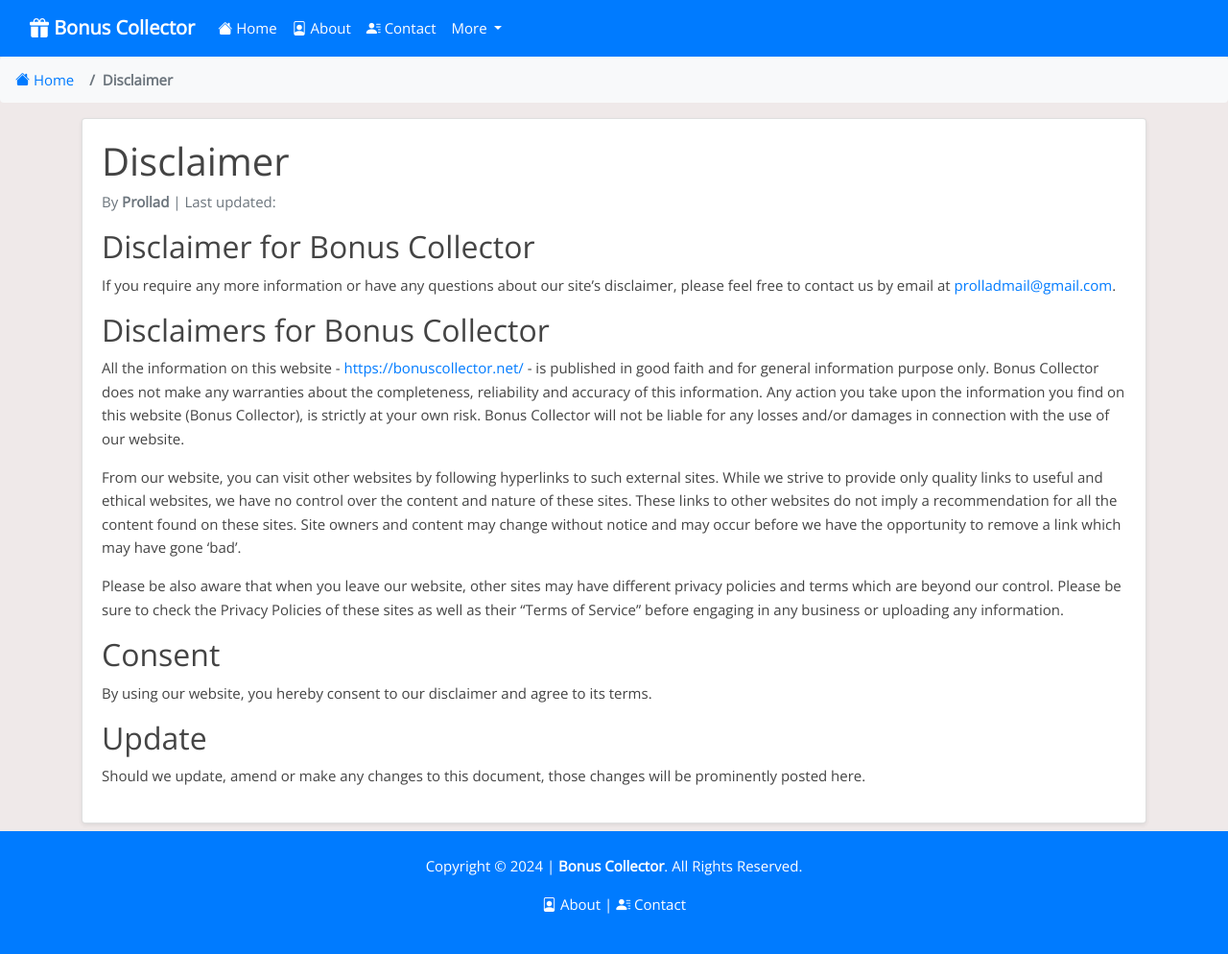
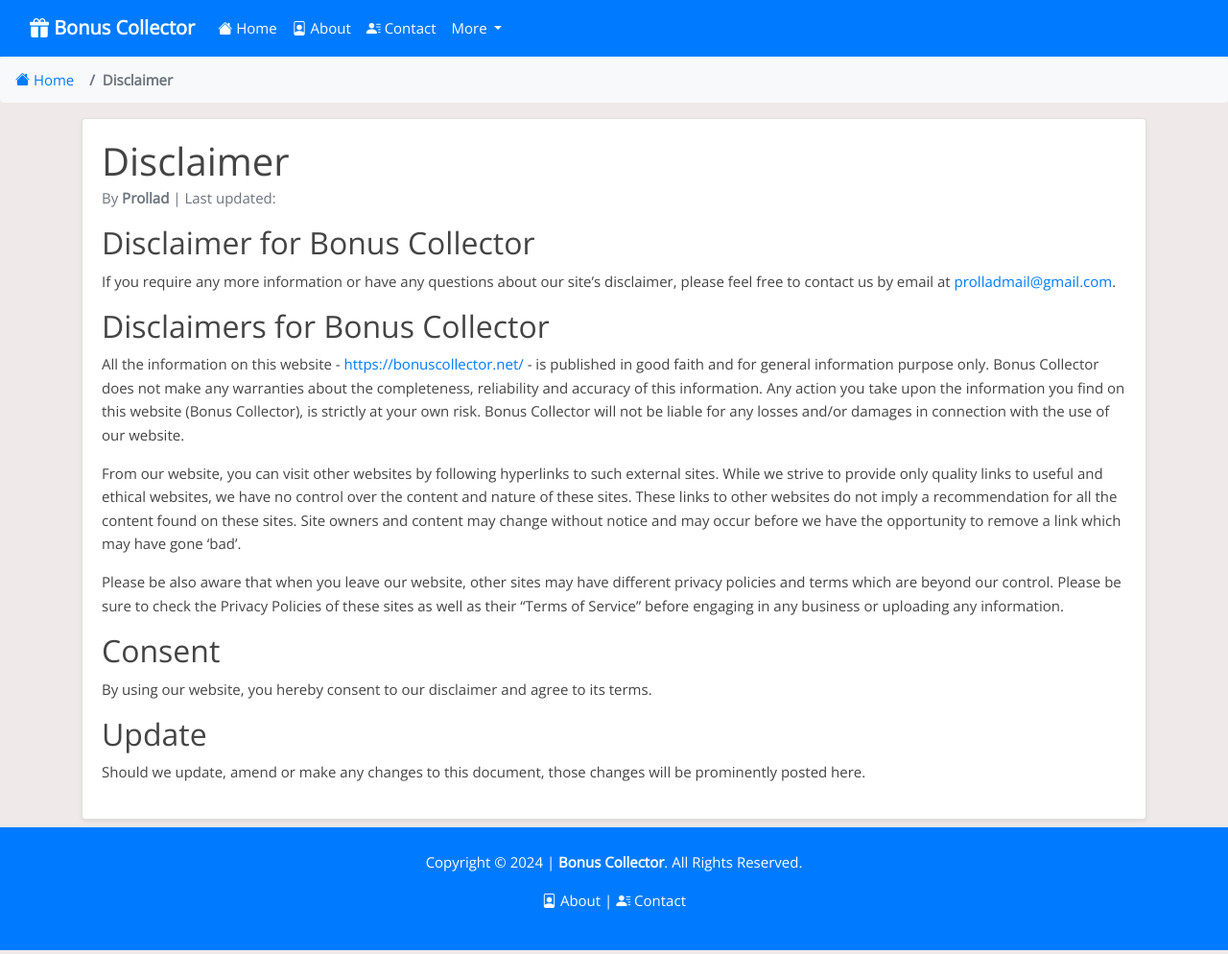
Before and after one commit to Prollad99/bs-net, a Jekyll site: the page built from _pages/disclaimer.md, in a window 1280 px wide. Shown: the whole page at 96% size. Built offline with Jekyll 4.4.1, drawn with Linux system fonts in a browser that asks for light colours; nearby versions of some CDN libraries; comment, search, counter and statistics services are not loaded.

Commit message:
Update page.html

```diff
--- a/_layouts/page.html
+++ b/_layouts/page.html
@@ -4,7 +4,7 @@
 
 <div class="card shadow-sm mb-2">
   <div class="card-body">
-          <h1 class="card-title">{{ page.title }}</h1>
+          <h1 class="card-title mb-2">{{ page.title }}</h1>
 
     <!-- Author and Last Updated Date -->
     <p class="card-subtitle text-muted mb-3">
```
